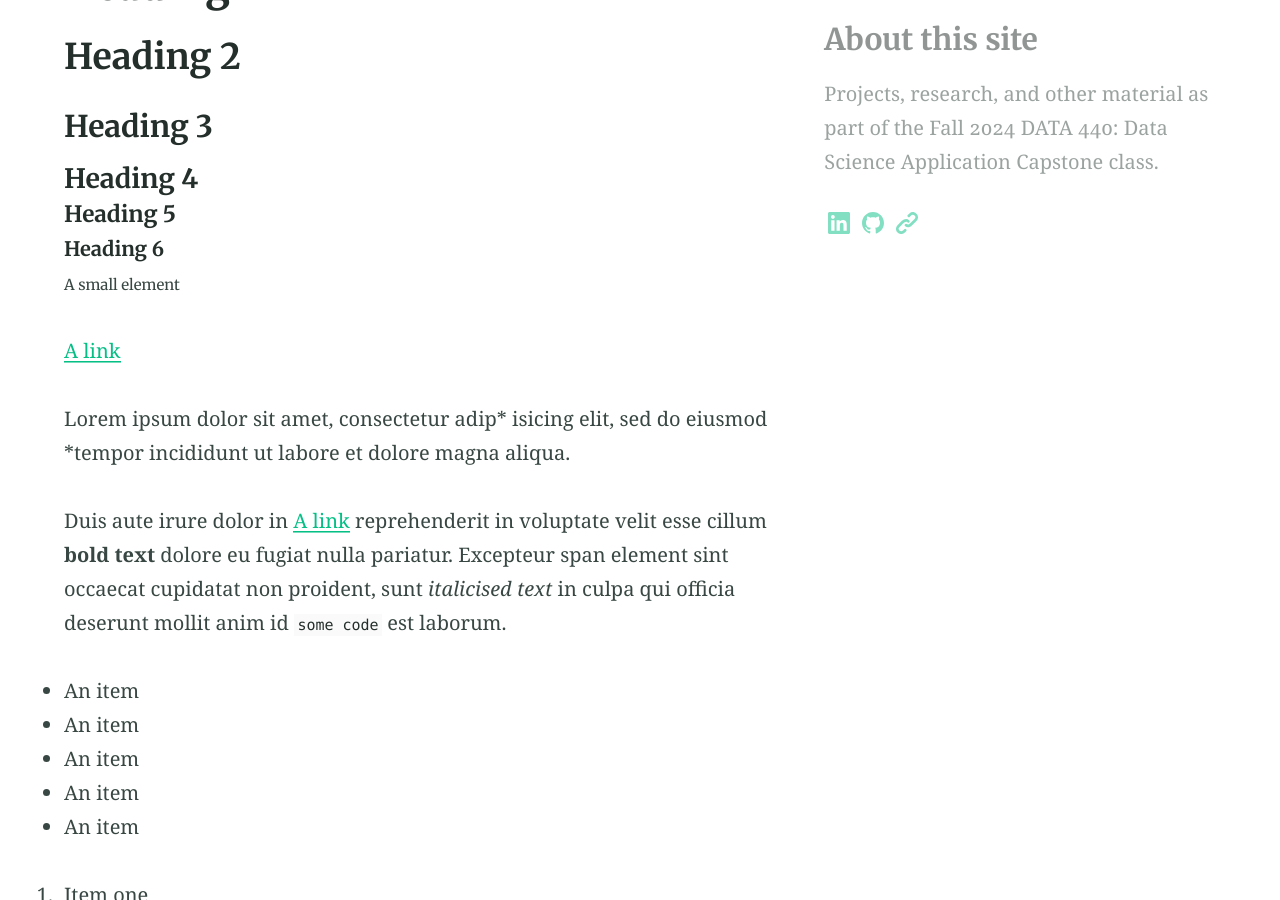
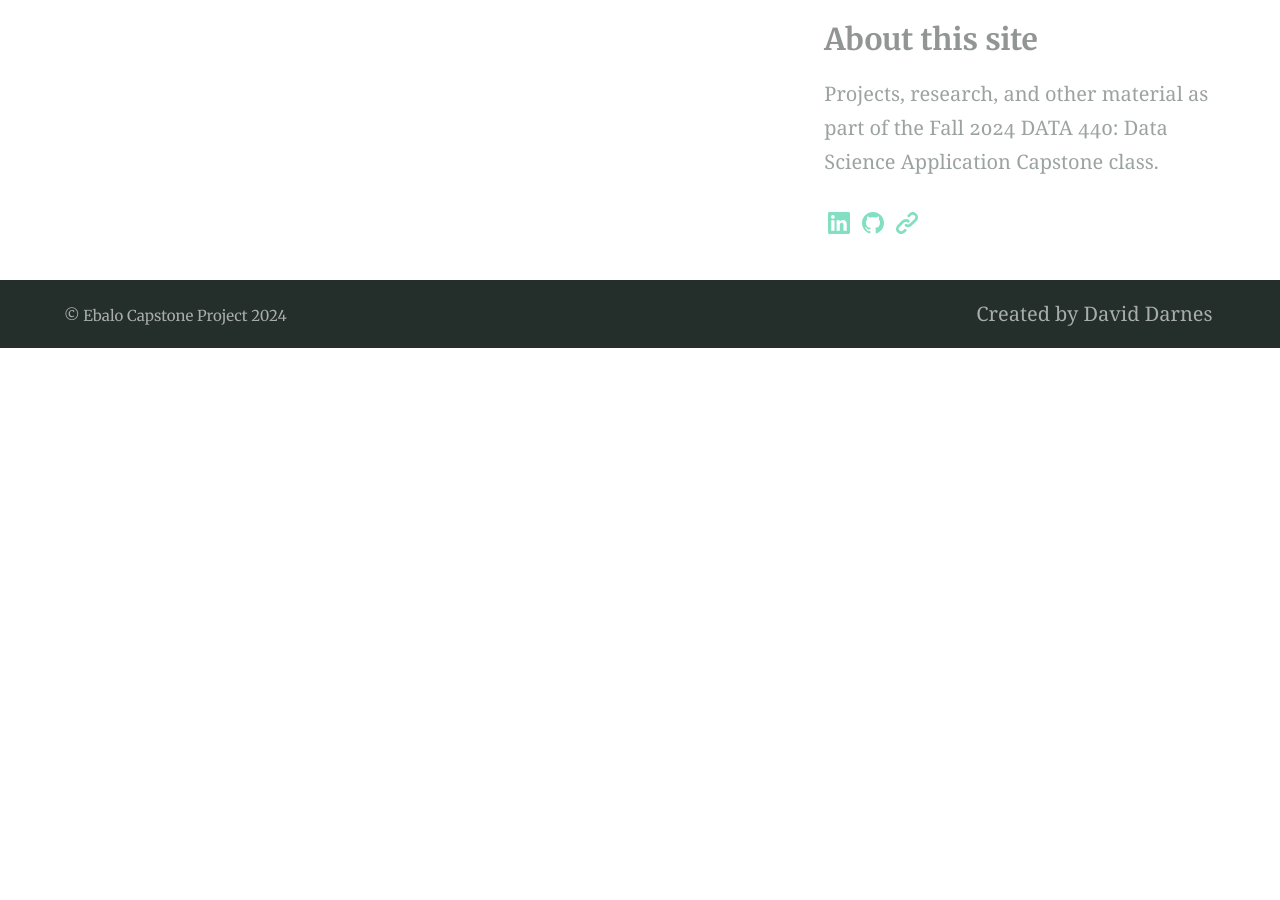
Before and after one commit to emxee333/data-440-capstone, a Jekyll site: the page built from research.md, in a window 1280 px wide and 900 px high, scrolled down 552 px. Built offline with Jekyll 4.4.1, drawn with Linux system fonts in a browser that asks for light colours; after the commit the page ends 900 px from its top, so only the background shows below that; some of the changed text lies outside the part shown.

Commit message:
Update research.md

````diff
--- a/research.md
+++ b/research.md
@@ -1,144 +1,9 @@
 ---
 title: Elements
 feature_text: |
-  A demo of Markdown and HTML includes
+  From my individual research project
 feature_image: "https://picsum.photos/2560/600?image=873"
-excerpt: "A demo of Markdown and HTML includes"
+excerpt: "From my individual research project"
 aside: true
 ---
-
-# Heading 1
-
-## Heading 2
-
-### Heading 3
-
-#### Heading 4
-
-##### Heading 5
-
-###### Heading 6
-
-<small>A small element</small>
-
-[A link](https://david.darn.es "A link")
-
-Lorem ipsum dolor sit amet, consectetur adip* isicing elit, sed do eiusmod *tempor incididunt ut labore et dolore magna aliqua.
-
-Duis aute irure dolor in [A link](https://david.darn.es "A link") reprehenderit in voluptate velit esse cillum **bold text** dolore eu fugiat nulla pariatur. Excepteur span element sint occaecat cupidatat non proident, sunt _italicised text_ in culpa qui officia deserunt mollit anim id `some code` est laborum.
-
-* An item
-* An item
-* An item
-* An item
-* An item
-
-1. Item one
-2. Item two
-3. Item three
-4. Item four
-5. Item five
-
-> A simple blockquote
-
-Some HTML...
-
-``` html
-<blockquote cite="http://www.imdb.com/title/tt0284978/quotes/qt1375101">
-  <p>You planning a vacation, Mr. Sullivan?</p>
-  <footer>
-    <a href="http://www.imdb.com/title/tt0284978/quotes/qt1375101">Sunways Security Guard</a>
-  </footer>
-</blockquote>
-```
-
-...CSS...
-
-``` css
-blockquote {
-  text-align: center;
-  font-weight: bold;
-}
-blockquote footer {
-  font-size: .8rem;
-}
-```
-
-...and JavaScript
-
-``` js
-const blockquote = document.querySelector("blockquote")
-const bolden = (keyString, string) =>
-  string.replace(new RegExp(keyString, 'g'), '<strong>'+keyString+'</strong>')
-
-blockquote.innerHTML = bolden("Mr. Sullivan", blockquote.innerHTML)
-```
-
-`Single line of code`
-
-## HTML Includes
-
-### Contact form
-
-{% include site-form.html %}
-
-``` html
-{% raw %}{% include site-form.html %}{% endraw %}
-```
-
-### Demo map embed
-
-{% include map.html id="1UT-2Z-Vg_MG_TrS5X2p8SthsJhc" title="Coffee shop map" %}
-
-``` html
-{% raw %}{% include map.html id="XXXXXX" title="Coffee shop map" %}{% endraw %}
-```
-
-### Button include
-
-{% include button.html text="A button" link="https://david.darn.es" %}
-
-{% include button.html text="A button with icon" link="https://twitter.com/daviddarnes" icon="twitter" %}
-
-``` html
-{% raw %}{% include button.html text="A button" link="https://david.darn.es" %}
-{% include button.html text="A button with icon" link="https://twitter.com/daviddarnes" icon="twitter" %}{% endraw %}
-```
-
-### Icon include
-
-{% include icon.html id="twitter" title="twitter" %} [{% include icon.html id="linkedin" title="twitter" %}](https://www.linkedin.com/in/daviddarnes)
-
-``` html
-{% raw %}{% include icon.html id="twitter" title="twitter" %}
-[{% include icon.html id="linkedin" title="twitter" %}](https://www.linkedin.com/in/daviddarnes){% endraw %}
-```
-
-### Video include
-
-{% include video.html id="zrkcGL5H3MU" title="Siteleaf tutorial video" %}
-
-``` html
-{% raw %}{% include video.html id="zrkcGL5H3MU" title="Siteleaf tutorial video" %}{% endraw %}
-```
-
-
-### Image includes
-
-{% include figure.html image="https://picsum.photos/600/800?image=894" caption="Image with caption" width="300" height="800" %}
-
-{% include figure.html image="https://picsum.photos/600/800?image=894" caption="Right aligned image" position="right" width="300" height="800" %}
-
-{% include figure.html image="https://picsum.photos/600/800?image=894" caption="Left aligned image" position="left" width="300" height="800" %}
-
-{% include figure.html image="https://picsum.photos/1600/800?image=894" alt="Image with just alt text" %}
-
-``` html
-{% raw %}{% include figure.html image="https://picsum.photos/600/800?image=894" caption="Image with caption" width="300" height="800" %}
-
-{% include figure.html image="https://picsum.photos/600/800?image=894" caption="Right aligned image" position="right" width="300" height="800" %}
-
-{% include figure.html image="https://picsum.photos/600/800?image=894" caption="Left aligned image" position="left" width="300" height="800" %}
-
-{% include figure.html image="https://picsum.photos/1600/800?image=894" alt="Image with just alt text" %}{% endraw %}
-```
+Currently still in the planning process... come back later!
````
